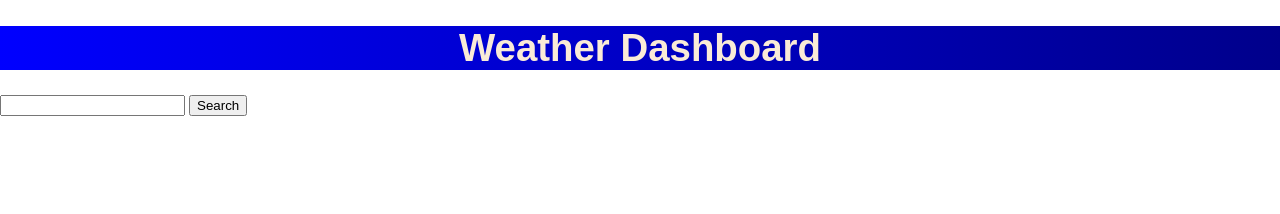
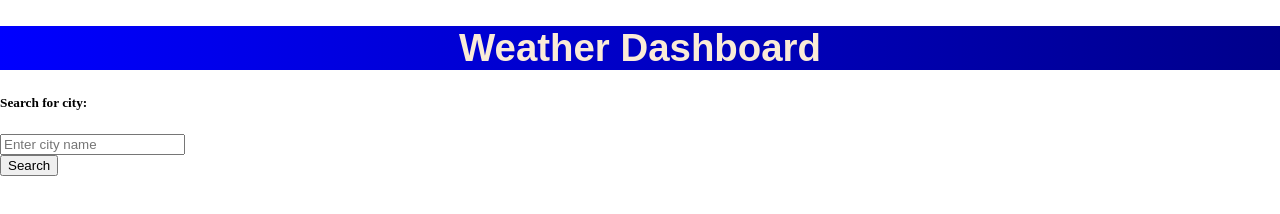
Before and after one commit to hazel-jimenez/weatherDashboard, a plain HTML site: page index.html in a window 1280 px wide. Drawn offline with Linux system fonts and the light colour scheme.

Commit message:
adding html

```diff
--- a/assets/script.js
+++ b/assets/script.js
@@ -6,10 +6,10 @@ var container = document.getElementById("container");
 
 
 // search button //
-searchBtnEl.addEventListener("click", clickMe);
-function clickMe() {
+searchBtnEl.addEventListener("click", function (event) {
+  event.preventDefault();
   getApi(searchInputEl.value);
-}
+});
 
 // API keys //
 function getApi(city) {
@@ -46,6 +46,7 @@ function getApi(city) {
       displayText.appendChild(currentHumidity);
       displayText.appendChild(currentTemp);
       // displayText.appendChild(currentUvi);
+
       //appending to container on html
       // container.appendChild(icon);
       container.appendChild(cityName);
--- a/index.html
+++ b/index.html
@@ -15,12 +15,20 @@
         <h1>Weather Dashboard</h1>
     </div>
 
-    <div id="local-storage">
+
+    <!-- <div id="local-storage">
         <input id="search-input">
         <button id="search-btn">Search</button>
+    </div> -->
+
+    <div class="row">
+        <h5>Search for city:</h5>
+        <div>
+            <input id="search-input" placeholder="Enter city name">
         </div>
-
-
+        <div>
+            <button id="search-btn">Search</button>
+        </div>
 
 
         <div id="container">
```
Lines whose indentation alone changed are shown as unchanged.
